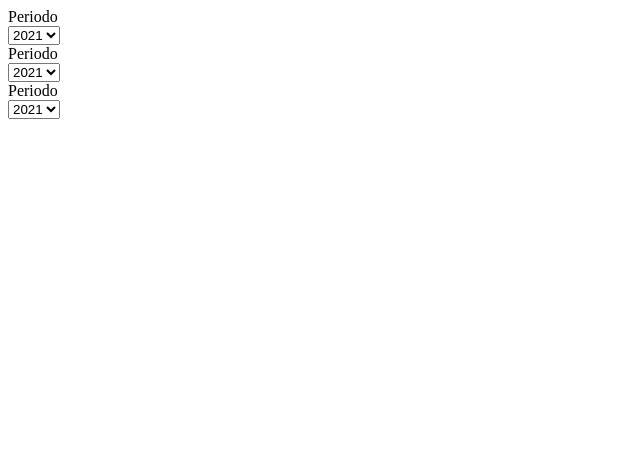
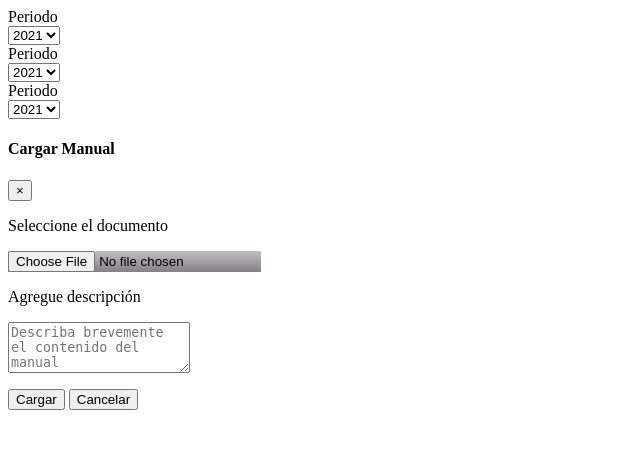
Before and after one commit to FelipeLeivaCortes/mantencionembalses, a PHP site: page /manuals.html in a window 1280 px wide. Shown: the top 449 px of the page, without its empty margins (0-640 px from the left). Run offline with PHP 8.4, Linux system fonts and the light colour scheme.

Commit message:
working on the upload document

```diff
--- a/manuals.html
+++ b/manuals.html
@@ -32,4 +32,45 @@
             </div>
         </form>
     </body>
+
+    <!------------------------------ FORM TO UPLOAD A MANUAL ---------------------------------------->
+    <!-- Modal -->
+    <div id="uploadDocumentForm" class="modal fade" role="dialog" aria-labelledby="myLargeModalLabel" aria-hidden="true" style="z-index:1100;">
+        <div class="modal-dialog modal-md modal-dialog-scrollable">
+
+            <div class="modal-content">
+
+                <!-- Modal Header -->
+                <div class="modal-header">
+                    <h4 class="modal-title"><span class="icon-magnifying-glass"></span> Cargar Manual</h4>
+                    <button type="button" class="close" data-dismiss="modal">&times;</button>
+                </div>
+
+                <!-- Modal body -->
+                <div class="modal-body">
+                    <form class="form-horizontal" role="form">
+                        <div class="form-group">
+                            <p for="documentUploaded">Seleccione el documento</p>
+                            <div class="file-field">
+                                <input type="file" id="documentUploaded" style="background:linear-gradient(to top, #847e86, #c3c0c4);">
+                           </div>
+                        </div>
+                    </form>
+
+                    <form>
+                        <div class="form-group">
+                            <p for="descriptionDocument">Agregue descripción</p>
+                            <textarea class="form-control" rows="3" id="descriptionDocument" placeholder="Describa brevemente el contenido del manual"></textarea>
+                        </div>
+                    </form>
+                </div>
+
+                <!-- Modal footer -->
+                <div class="modal-footer justify-content-center">
+                    <button id="uploadDocumentBtn" class="btn btn-primary" onclick="javascript:alert('OK');"><span class="icon-document-landscape"></span> Cargar</button>
+                    <button type="button" class="btn btn-danger" data-toggle="modal" data-dismiss="modal"><span class="icon-circle-with-cross"></span> Cancelar</button>
+                </div>
+            </div>
+        </div>
+    </div>
 </html>
```
Also changed, not shown: nav-manuals.html (added, +16 -0 lines), scripts/base.js (+12 -4 lines), scripts/manuals.js (+63 -4 lines), template/estilos.css (+9 -0 lines), activities.html (line endings or trailing spaces).
